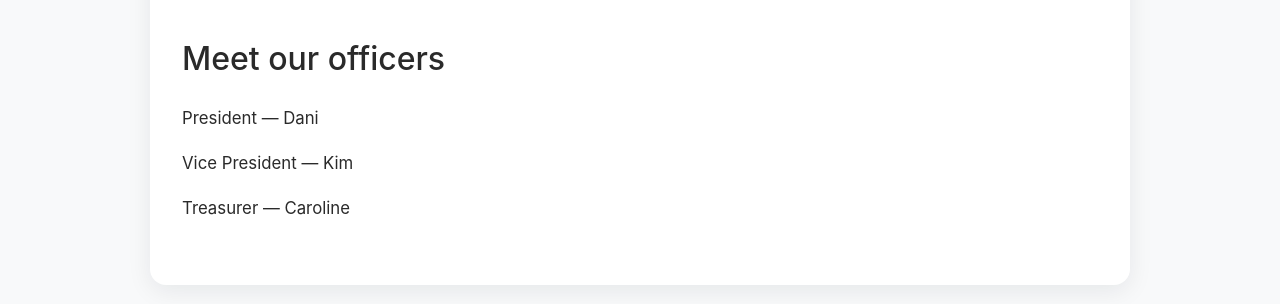
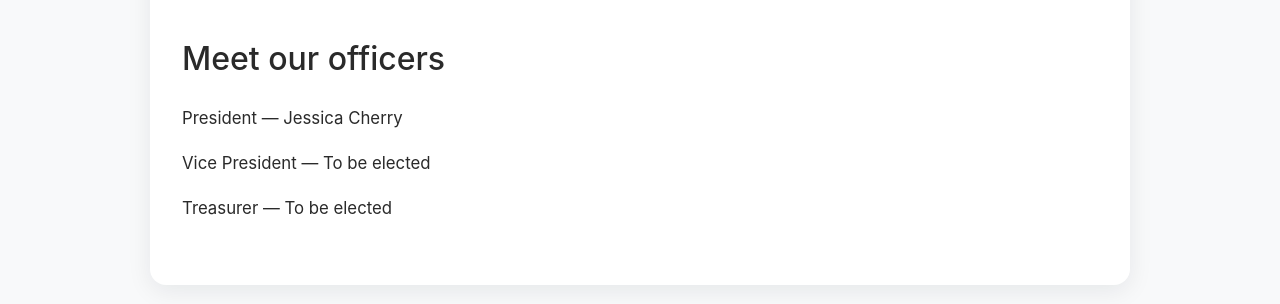
Before and after one commit to hercloudorg/hercloudorg.github.io, a Jekyll site: the page built from about.md, in a window 1280 px wide. Shown: the part 1736-2040 px from the top of the page. Built offline with Jekyll 4.4.1, drawn with Linux system fonts in a browser that asks for light colours.

Commit message:
Update officer positions in about.md

```diff
--- a/about.md
+++ b/about.md
@@ -38,8 +38,8 @@ If you’re interested in joining or collaborating, reach out through our contac
 
 ## Meet our officers
 
-President — Dani
+President — Jessica Cherry
 
-Vice President — Kim
+Vice President — To be elected
 
-Treasurer — Caroline
+Treasurer — To be elected
```
